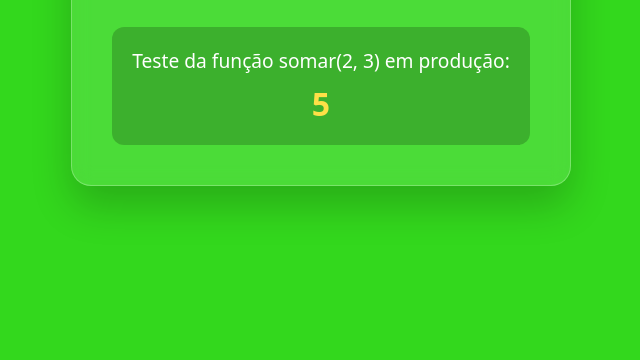
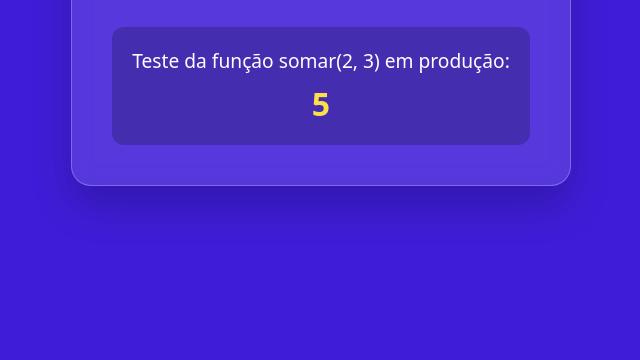
Before and after one commit to JorgeJunqueiro/CICD, a plain HTML site: page index.html in a window 1280 px wide. Shown: the part 440-800 px from the top of the page, without its empty margins (319-959 px from the left). Drawn offline with Linux system fonts and the light colour scheme.

Commit message:
Voltei ao OG

```diff
--- a/index.html
+++ b/index.html
@@ -8,7 +8,7 @@
     :root {
       /*https://jorgejunqueiro.github.io/CICD/*/
       /* MUDAR NA APRESENTAÇÃO: Ex: de azul (#1d4ed8) para verde (#047857) */
-      --cor-fundo: #33d81d;
+      --cor-fundo: #3f1dd8;
     }
 
     * {
```
